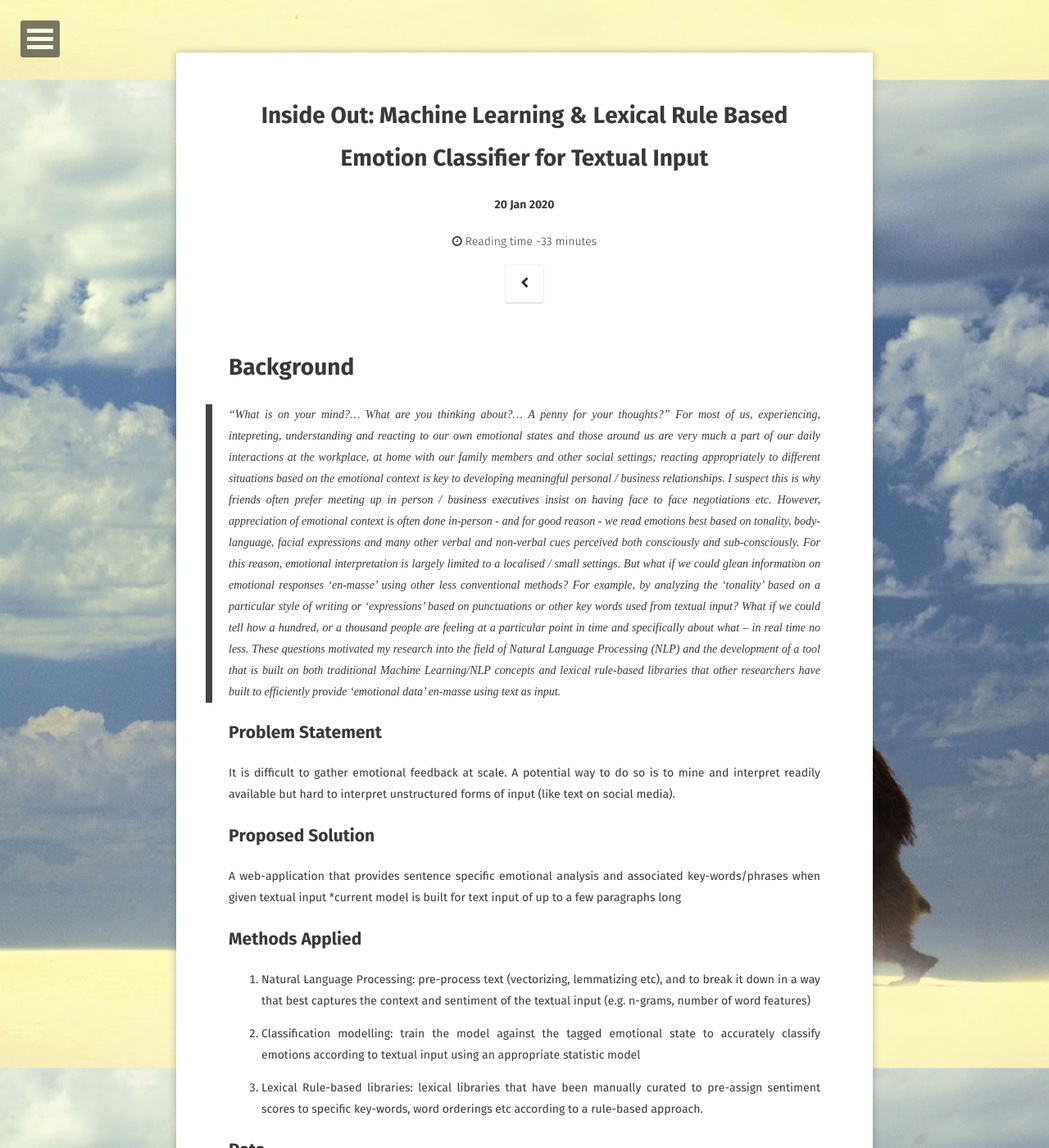
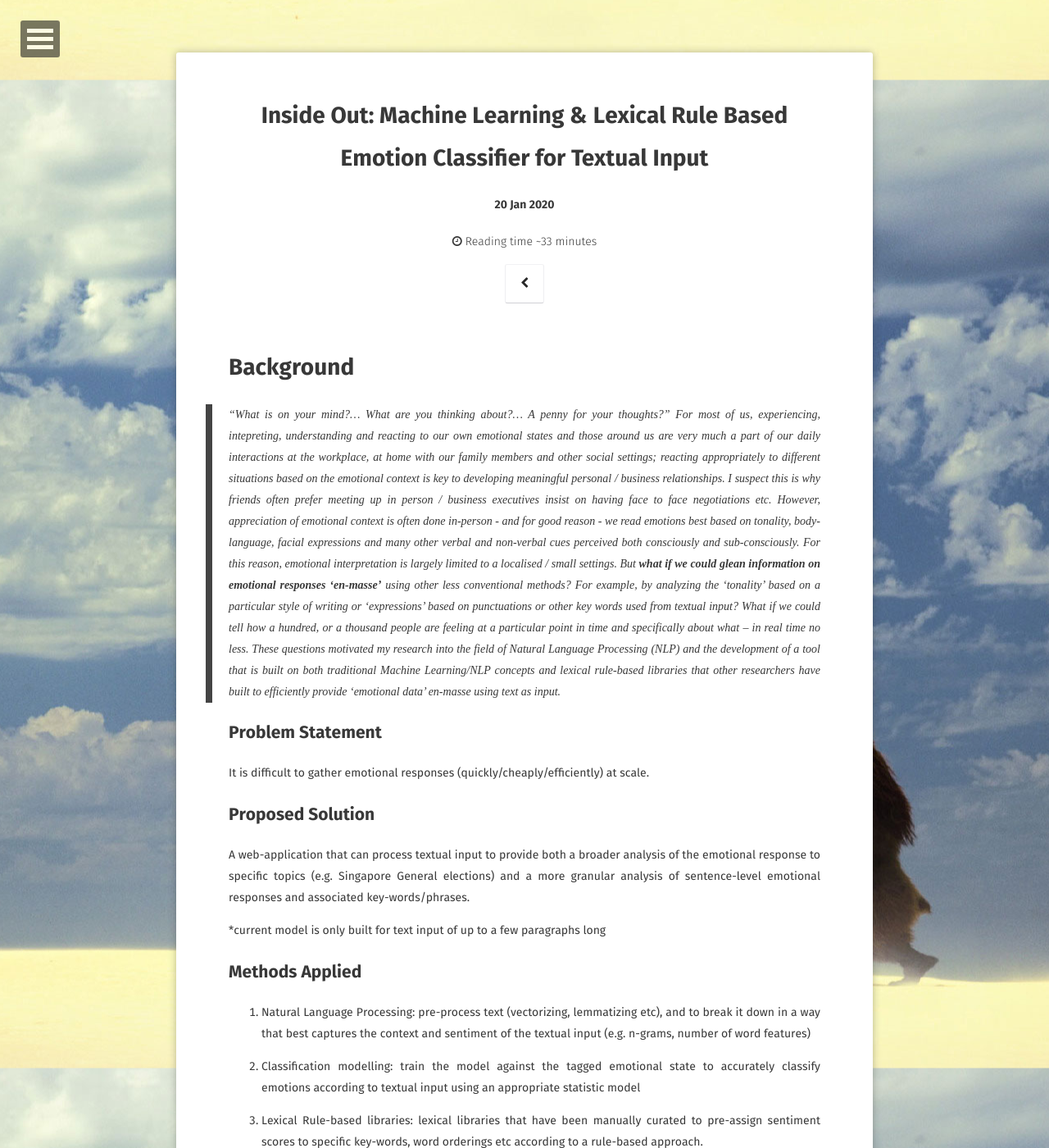
Before and after one commit to linusseah/linusseah.github.io, a Jekyll site: the page built from _posts/2018-02-21-capstone.md, in a window 1280 px wide and 1400 px high. Shown: the whole window at 82% size. Built offline with Jekyll 4.4.1, drawn with Linux system fonts in a browser that asks for light colours; some web fonts are replaced; comment, search, counter and statistics services are not loaded; some of the changed text lies outside the part shown.

Commit message:
Update 2018-02-21-capstone.md

```diff
--- a/_posts/2018-02-21-capstone.md
+++ b/_posts/2018-02-21-capstone.md
@@ -9,14 +9,15 @@ comments: true
 ---
 # Background
 > "What is on your mind?... What are you thinking about?... A penny for your thoughts?" For most of us, experiencing, intepreting, understanding and reacting to our own emotional states and those around us are very much a part of our daily interactions at the workplace, at home with our family members and other social settings; reacting appropriately to different situations based on the emotional context is key to developing meaningful personal / business relationships. I suspect this is why friends often prefer meeting up in person / business executives insist on having face to face negotiations etc. However, appreciation of emotional context is often done in-person - and for good reason - we read emotions best based on tonality, body-language, facial expressions and many other verbal and non-verbal cues perceived both consciously and sub-consciously. For this reason, emotional interpretation is largely limited to a localised / small settings.
-> But what if we could glean information on emotional responses 'en-masse' using other less conventional methods? For example, by analyzing the 'tonality' based on a particular style of writing or 'expressions' based on punctuations or other key words used from textual input? What if we could tell how a hundred, or a thousand people are feeling at a particular point in time and specifically about what -- in real time no less. These questions motivated my research into the field of Natural Language Processing (NLP) and the development of a tool that is built on both traditional Machine Learning/NLP concepts and lexical rule-based libraries that other researchers have built to efficiently provide 'emotional data' en-masse using text as input.
+> But **what if we could glean information on emotional responses 'en-masse'** using other less conventional methods? For example, by analyzing the 'tonality' based on a particular style of writing or 'expressions' based on punctuations or other key words used from textual input? What if we could tell how a hundred, or a thousand people are feeling at a particular point in time and specifically about what -- in real time no less. These questions motivated my research into the field of Natural Language Processing (NLP) and the development of a tool that is built on both traditional Machine Learning/NLP concepts and lexical rule-based libraries that other researchers have built to efficiently provide 'emotional data' en-masse using text as input.
 
 ## Problem Statement
-It is difficult to gather emotional feedback at scale. A potential way to do so is to mine and interpret readily available but hard to interpret unstructured forms of input (like text on social media).
+It is difficult to gather emotional responses (quickly/cheaply/efficiently) at scale.
 
 ## Proposed Solution
-A web-application that provides sentence specific emotional analysis and associated key-words/phrases when given textual input
-*current model is built for text input of up to a few paragraphs long
+A web-application that can process textual input to provide both a broader analysis of the emotional response to specific topics (e.g. Singapore General elections) and a more granular analysis of sentence-level emotional responses and associated key-words/phrases.
+
+*current model is only built for text input of up to a few paragraphs long
 
 ## Methods Applied
 
@@ -54,7 +55,7 @@ Current sentiment analysis is usually binary. However, even within the broad cat
 
 2. Better recommendation systems (think Spotify songs that are mood appropriate)
 
-3. Real time 'emotional-listening' used to pre-empt bad events from happening
+3. Real time 'emotional-listening' used to pre-empt bad events from happening. Web-app could be 'always listening' to an online source (e.g. twitter) by dynamically scraping information from that online source and generating real-time information on the breakdown of emotions and associated key-phrases
 
 4. Used for more granular sentiment analysis (for policy makers, anything thats find an emotional response informative)
 
```
